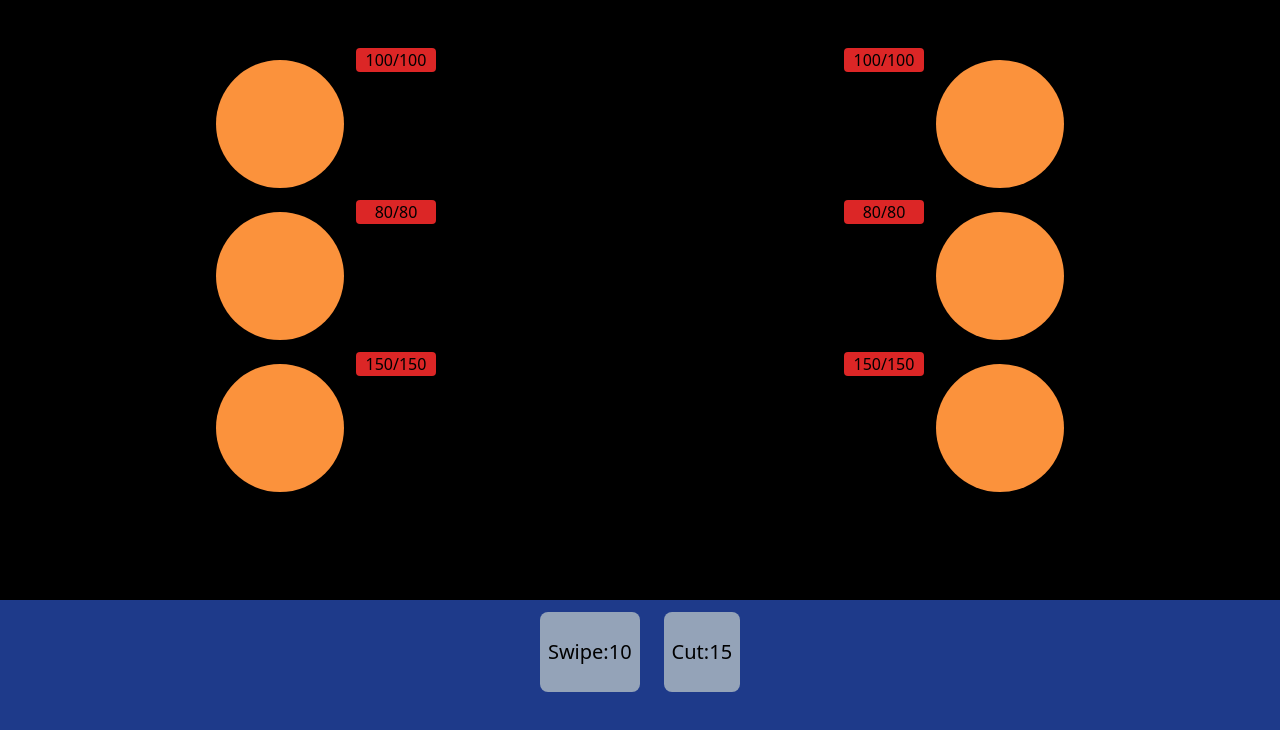
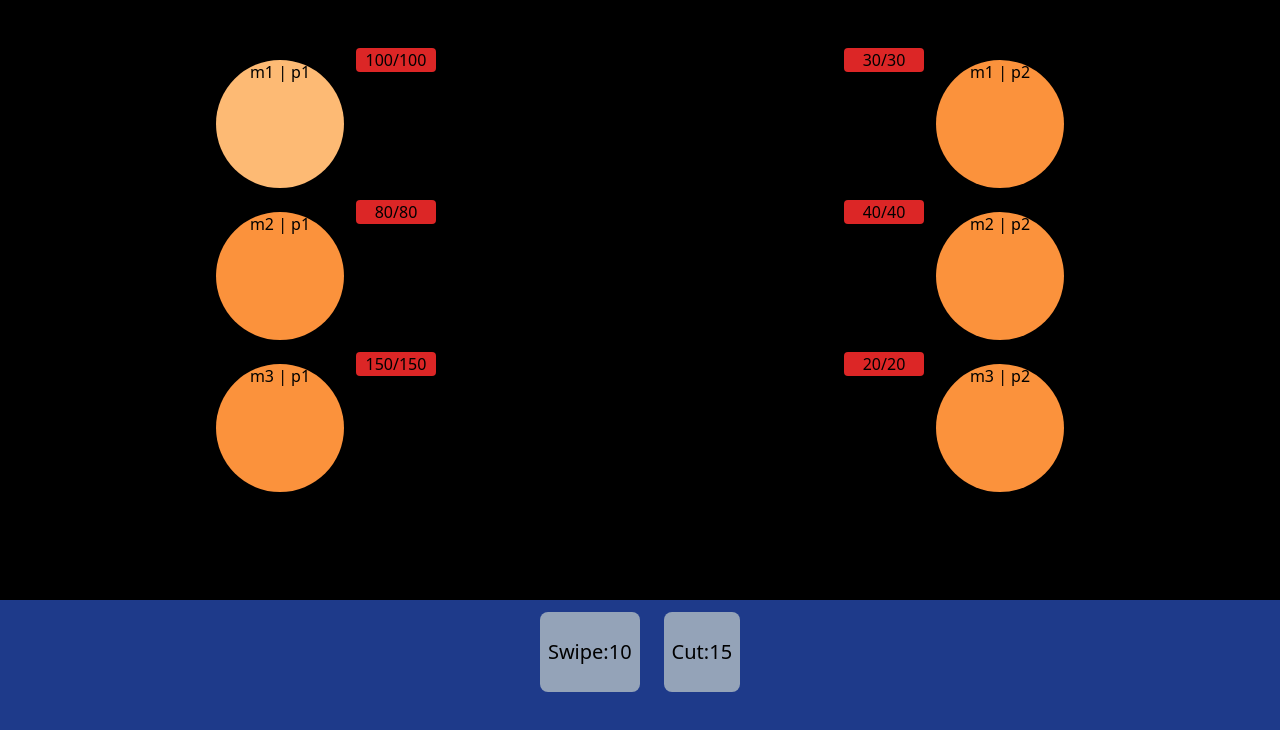
Before and after one commit to KD0S/ROTCL, a React (Create React App) app: page / in a window 1280 px wide. Shown: the top 730 px of the page. Built offline with nearby package versions, Linux system fonts and the light colour scheme.

Commit message:
feat/added endscreen + turnbasedcombat-fix

```diff
--- a/src/App.js
+++ b/src/App.js
@@ -9,22 +9,35 @@ import { AttackScreen } from './components/AttackScreen';
 function App() {
 
   const [turn, setTurn] = useState(0)
+  const [endgame, setEndGame] = useState(false)
+  const [winner, setWinner] = useState(false)
 
   let p1_monsters = monsters_p1.map((m) => {return new monster(m.hp, m.name, m.ability, m.id, m.owner)})
   let p2_monsters = monsters_p2.map((m) => {return new monster(m.hp, m.name, m.ability, m.id, m.owner)})
-  let all_monsters = p1_monsters.concat(p2_monsters)
+
+  const [all_monsters, setAllMonsters] = useState(p1_monsters.concat(p2_monsters))
 
   return (
-    <div className="bg-black h-screen w-screen flex-col">
+    <div className="bg-black h-screen w-screen flex-col rouded">
+      {endgame ? <div><div className='absolute z-2 backdrop-blur h-screen w-screen'></div>
+      <div className='absolute z-3 h-1/2 w-1/2 left-1/4 top-40 bg-slate-600 rounded-xl'>
+        <p className='text-5xl font-bold text-center p-6'>{winner ? "You Win !" : "You Lose !" }</p>
+      </div></div> : null}
       <div className='flex h-3/4'>
         <div className='flex-col p-12 w-1/2 h-full'>
-          {p1_monsters.map((p1_monster) => <PetSlot orientation="r" details={p1_monster} key={p1_monster.name}></PetSlot>)}
+          {all_monsters.filter(monster => monster.owner === 'p1').map((p1_monster) =>
+              all_monsters[turn].id === p1_monster.id ?
+             <PetSlot orientation="r" details={p1_monster} curr={true} key={p1_monster.name}></PetSlot>
+            : <PetSlot orientation="r" details={p1_monster} key={p1_monster.name}></PetSlot>)}
         </div>
         <div className='flex-col p-12 w-1/2 h-full'>
-          {p2_monsters.map((p2_monster) => <PetSlot orientation="l" details={p2_monster} key={p2_monster.name}></PetSlot>)}
+          {all_monsters.filter(monster => monster.owner === 'p2').map((p2_monster) =>
+              all_monsters[turn].id === p2_monster.id ?
+             <PetSlot orientation="l" details={p2_monster} curr={true} key={p2_monster.name}></PetSlot>
+            : <PetSlot orientation="l" details={p2_monster} key={p2_monster.name}></PetSlot>)}
         </div>
       </div>
-        <AttackScreen all_monsters={all_monsters} turn={turn} setTurn={setTurn}></AttackScreen>
+        <AttackScreen all_monsters={all_monsters} setEndGame={setEndGame} setWinner={setWinner} setAllMonsters={setAllMonsters} turn={turn} setTurn={setTurn}></AttackScreen>
     </div>
 
   );
--- a/src/components/AttackScreen.jsx
+++ b/src/components/AttackScreen.jsx
@@ -15,8 +15,27 @@ export const AttackScreen = (props) => {
     }
 
     const actionHandler = (e) => {
-        props.setTurn((props.turn + 1) % props.all_monsters.length)
+        let changedMonster = props.all_monsters.find(monster => monster.id === e.target.value)
+        if (selectedAbility[0] === 'spt') {
+            let updatedHp = (changedMonster.currHp + parseInt(selectedAbility[1]))
+            if (updatedHp > changedMonster.hp) updatedHp = changedMonster.hp
+            changedMonster.currHp = updatedHp
+        } else {
+            changedMonster.currHp = changedMonster.currHp - parseInt(selectedAbility[1]) % changedMonster.hp
+        }
+        let updatedMonsters = props.all_monsters.map(monster => monster.id === changedMonster.id ? changedMonster : monster)
+        updatedMonsters = updatedMonsters.filter(monster => monster.currHp > 0)
 
+        let p1Monsters = updatedMonsters.filter(m => m.owner === 'p1').length
+        let p2Monsters = updatedMonsters.filter(m => m.owner === 'p2').length
+
+        if (p1Monsters === 0 || p2Monsters === 0) {
+            props.setEndGame(true)
+            props.setWinner(p1Monsters > p2Monsters)
+        }
+
+        props.setAllMonsters(updatedMonsters)
+        props.setTurn((props.turn + 1) % updatedMonsters.length)
         setAtkSelected(false)
     }
 
@@ -28,8 +47,14 @@ export const AttackScreen = (props) => {
                     <p className='text-xl'>Choose Opponent</p>
                 </div>
                 <div className='flex m-5 gap-6 justify-center'>
-                    {props.all_monsters.filter(monster => monster.owner !== props.all_monsters[props.turn].owner).map(monster =>
-                        <button className='text-xl bg-slate-400 px-2 rounded-lg' value={monster.id} onClick={actionHandler}>{`${monster.name} | ${monster.owner} : ${monster.hp}`}</button>)}
+                    {
+                        selectedAbility[0] === 'atk' ?
+                            props.all_monsters.filter(monster => monster.owner !== props.all_monsters[props.turn].owner).map(monster =>
+                                <button className='text-xl bg-slate-400 px-2 rounded-lg' value={monster.id} onClick={actionHandler}>{`${monster.name} | ${monster.owner} : ${monster.currHp}`}</button>)
+                            :
+                            props.all_monsters.filter(monster => monster.owner === props.all_monsters[props.turn].owner).map(monster =>
+                                <button className='text-xl bg-slate-400 px-2 rounded-lg' value={monster.id} onClick={actionHandler}>{`${monster.name} | ${monster.owner} : ${monster.currHp}`}</button>)
+                    }
                 </div>
             </div> : props.all_monsters[props.turn].ability.map((ability => <button value={`${ability.type},${ability.dmg}`} onClick={atkBtnHandler} className='text-xl bg-slate-400 p-2 h-20 rounded-lg'>{`${ability.name}:${ability.dmg}`}</button>))
             }
--- a/src/components/PetSlot.jsx
+++ b/src/components/PetSlot.jsx
@@ -3,14 +3,32 @@ export const PetSlot = (props) => {
     return (
         <div className='flex justify-center'>
             {props.orientation === "r" ?
-                <div className='flex'>
-                    <div className='m-3 rounded-full h-32 w-32 bg-orange-400'></div>
-                    <p className='h-6 w-20 rounded text-center bg-red-600'>{`${props.details.hp}/${props.details.hp}`}</p>
+                <div>
+                    {props.curr ?
+                        <div className="flex">
+                            <div className='m-3 rounded-full h-32 w-32 bg-orange-300 text-center'>{`${props.details.name} | ${props.details.owner}`}</div>
+                            <p className='h-6 w-20 rounded text-center bg-red-600'>{`${props.details.currHp}/${props.details.hp}`}</p>
+                        </div>
+                        :
+                        <div className="flex">
+                            <div className='m-3 rounded-full h-32 w-32 bg-orange-400 text-center'>{`${props.details.name} | ${props.details.owner}`}</div>
+                            <p className='h-6 w-20 rounded text-center bg-red-600'>{`${props.details.currHp}/${props.details.hp}`}</p>
+                        </div>
+                    }
                 </div> :
-                <div className='flex'>
-                    <p className='h-6 w-20 rounded text-center bg-red-600'>{`${props.details.hp}/${props.details.hp}`}</p>
-                    <div className='m-3 rounded-full h-32 w-32 bg-orange-400'></div>
-                </div>}
+                <div>
+                    {props.curr ?
+                        <div className="flex">
+                            <p className='h-6 w-20 rounded text-center bg-red-600'>{`${props.details.currHp}/${props.details.hp}`}</p>
+                            <div className='m-3 rounded-full h-32 w-32 bg-orange-300 text-center'>{`${props.details.name} | ${props.details.owner}`}</div>
+                        </div>
+                        :
+                        <div className="flex">
+                            <p className='h-6 w-20 rounded text-center bg-red-600'>{`${props.details.currHp}/${props.details.hp}`}</p>
+                            <div className='m-3 rounded-full h-32 w-32 bg-orange-400 text-center'>{`${props.details.name} | ${props.details.owner}`}</div>
+                        </div>}
+                </div>
+            }
         </div>
     )
 }
--- a/src/constants/monsters_p1.js
+++ b/src/constants/monsters_p1.js
@@ -2,6 +2,7 @@ const monsters_p1 = [
     {
         name : 'm1',
         hp : 100,
+        id : '0',
         owner : 'p1',
         ability : [{
             name  : 'Swipe',
@@ -17,6 +18,7 @@ const monsters_p1 = [
     {
         name : 'm2',
         hp : 80,
+        id : '1',
         owner : 'p1',
         ability : [{
             name  : 'Bite',
@@ -27,6 +29,7 @@ const monsters_p1 = [
     {
         name : 'm3',
         hp : 150,
+        id : '2',
         owner : 'p1',
         ability : [{
             name  : 'Heal',
--- a/src/constants/monsters_p2.js
+++ b/src/constants/monsters_p2.js
@@ -1,7 +1,8 @@
 const monsters_p2 = [
     {
         name : 'm1',
-        hp : 100,
+        hp : 30,
+        id : '3',
         owner : 'p2',
         ability : [{
             name  : 'Swipe',
@@ -16,7 +17,8 @@ const monsters_p2 = [
     },
     {
         name : 'm2',
-        hp : 80,
+        hp : 40,
+        id : '4',
         owner : 'p2',
         ability : [{
             name  : 'Bite',
@@ -26,7 +28,8 @@ const monsters_p2 = [
     },
     {
         name : 'm3',
-        hp : 150,
+        hp : 20,
+        id : '5',
         owner : 'p2',
         ability : [{
             name  : 'Heal',
--- a/src/monster.js
+++ b/src/monster.js
@@ -4,6 +4,7 @@ class monster {
         this.owner = owner;
         this.name = name;
         this.hp = hp;
+        this.currHp = hp;
         this.ability = ability;
     }
 }
```
